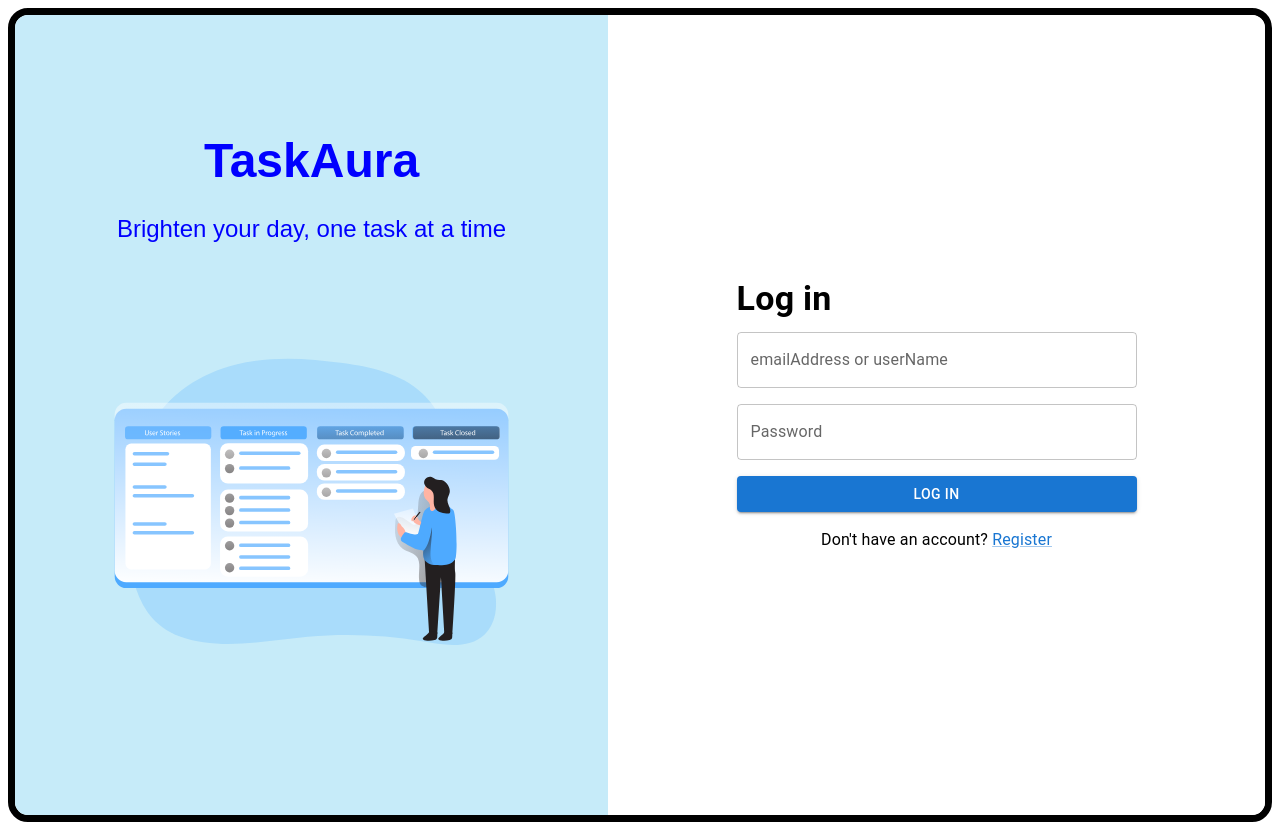
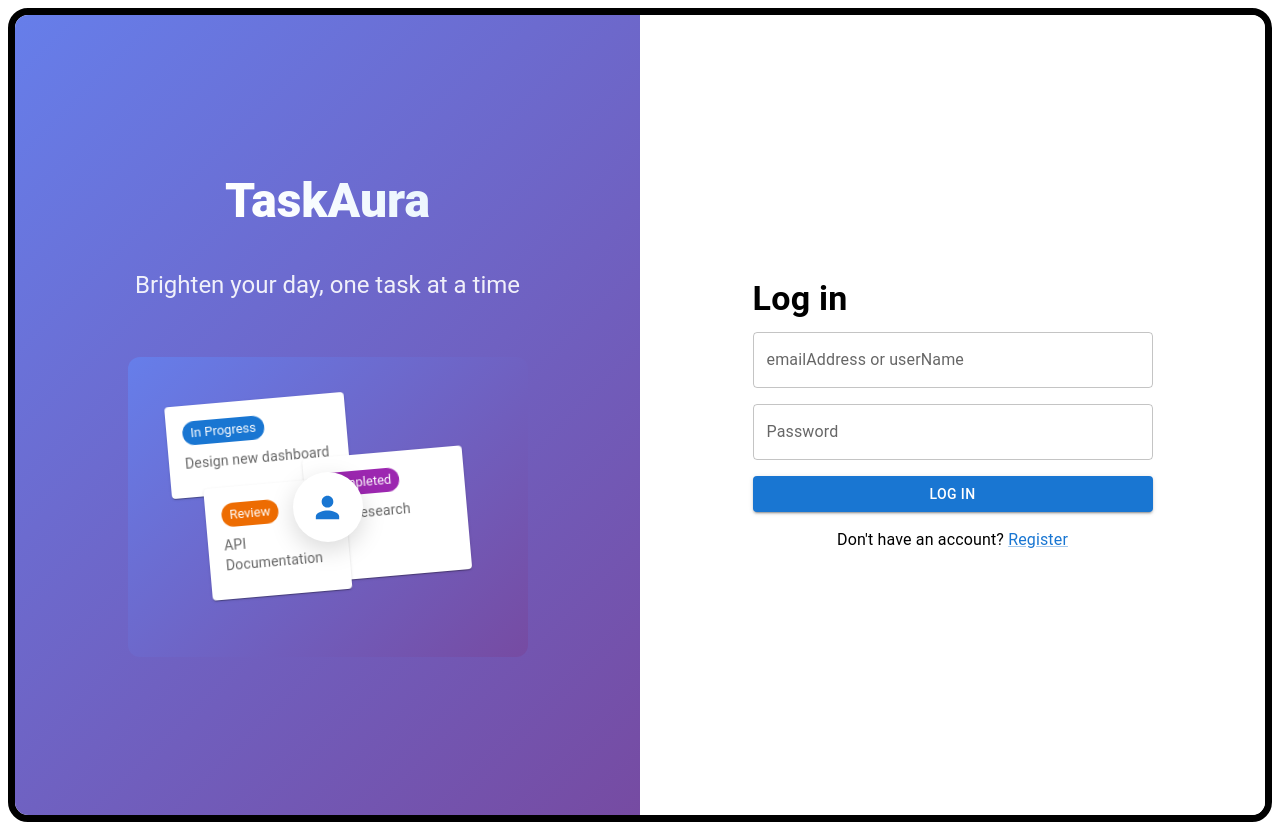
Before and after one commit to lucydavid003/Tasky-frontend, a React (Vite) app: page / in a window 1280 px wide. Built offline with nearby package versions, Linux system fonts and the light colour scheme.

Commit message:
improved my landing page

```diff
--- a/src/Pages/Landing.tsx
+++ b/src/Pages/Landing.tsx
@@ -1,29 +1,155 @@
-import { Box, Typography } from "@mui/material";
+import React from 'react';
+import { Box, Typography, Card, CardContent, Chip, Avatar, Fade, Slide } from "@mui/material";
 import { Outlet } from "react-router-dom";
+import { Person, CheckCircle } from '@mui/icons-material';
+
+
+const AnimatedTaskBoardIllustration: React.FC = () => (
+  <Box
+    sx={{
+      position: 'relative',
+      width: '100%',
+      height: '300px',
+      display: 'flex',
+      alignItems: 'center',
+      justifyContent: 'center',
+       background: 'linear-gradient(135deg, #667eea 0%, #764ba2 100%)',
+      borderRadius: 3,
+      overflow: 'hidden',
+    }}
+  >
+
+    <Fade in timeout={1000}>
+      <Card
+        sx={{
+          position: 'absolute',
+          top: '15%',
+          left: '10%',
+          width: 180,
+          transform: 'rotate(-5deg)',
+          animation: 'float 3s ease-in-out infinite',
+          '@keyframes float': {
+            '0%, 100%': { transform: 'rotate(-5deg) translateY(0px)' },
+            '50%': { transform: 'rotate(-5deg) translateY(-10px)' },
+          },
+        }}
+      >
+        <CardContent sx={{ p: 2 }}>
+          <Box sx={{ display: 'flex', alignItems: 'center', mb: 1 }}>
+            <Chip label="In Progress" color="primary" size="small" />
+          </Box>
+          <Typography variant="body2" color="text.secondary">
+            Design new dashboard
+          </Typography>
+        </CardContent>
+      </Card>
+    </Fade>
+
+    <Fade in timeout={1500}>
+      <Card
+        sx={{
+          position: 'absolute',
+          top: '35%',
+          right: '15%',
+          width: 160,
+          transform: 'rotate(8deg)',
+          animation: 'float 3s ease-in-out infinite 1s',
+        }}
+      >
+        <CardContent sx={{ p: 2 }}>
+          <Box sx={{ display: 'flex', alignItems: 'center', mb: 1 }}>
+            <Chip label="Completed" color="secondary" size="small" />
+          </Box>
+          <Typography variant="body2" color="text.secondary">
+            User research
+          </Typography>
+          <CheckCircle color="secondary" sx={{ mt: 1, fontSize: 20 }} />
+        </CardContent>
+      </Card>
+    </Fade>
+
+    <Fade in timeout={2000}>
+      <Card
+        sx={{
+          position: 'absolute',
+          bottom: '20%',
+          left: '20%',
+          width: 140,
+          transform: 'rotate(3deg)',
+          animation: 'float 3s ease-in-out infinite 2s',
+        }}
+      >
+        <CardContent sx={{ p: 2 }}>
+          <Box sx={{ display: 'flex', alignItems: 'center', mb: 1 }}>
+            <Chip label="Review" color="warning" size="small" />
+          </Box>
+          <Typography variant="body2" color="text.secondary">
+            API Documentation
+          </Typography>
+        </CardContent>
+      </Card>
+    </Fade>
+
+
+    <Avatar
+      sx={{
+        width: 70,
+        height: 70,
+        bgcolor: 'white',
+        color: 'primary.main',
+        fontSize: '1.8rem',
+        boxShadow: '0 8px 24px rgba(0, 0, 0, 0.15)',
+      }}
+    >
+      <Person fontSize="large" />
+    </Avatar>
+  </Box>
+);
 
 function Landing() {
   return (
-    <Box display="flex" height="100vh" border="7px solid black"  borderRadius="20px" overflow="hidden">
+    <Box display="flex" height="100vh" border="7px solid black" borderRadius="20px" overflow="hidden">
 
       <Box
         flex={1}
-        bgcolor="#c6ebf9ff"
-        display="flex"
-        justifyContent="center"
-        alignItems="center"
+        sx={{
+          background: 'linear-gradient(135deg, #667eea 0%, #764ba2 100%)', // Modern gradient
+          display: 'flex',
+          flexDirection: 'column',
+          justifyContent: 'center',
+          alignItems: 'center',
+          p: 4,
+          color: 'white',
+          position: 'relative',
+        }}
       >
-        <Box textAlign="center" px={4}>
-          <Typography variant="h3" fontWeight={600} color="blue" mb={3}     fontFamily={"'Raleway', sans-serif"}>
-          TaskAura
-          <Typography variant="h5"  p={3}  fontFamily={"'Nunito', sans-serif"}> Brighten your day, one task at a time</Typography>
+        <Slide direction="right" in timeout={800}>
+          <Box sx={{ textAlign: 'center', mb: 4, zIndex: 2 }}>
+            <Typography
+              variant="h3"
+              fontWeight={600}
+              sx={{
+                mb: 2,
+                background: 'linear-gradient(45deg, #FFF 30%, #E3F2FD 90%)',
+                backgroundClip: 'text',
+                WebkitBackgroundClip: 'text',
+                WebkitTextFillColor: 'transparent',
+                fontWeight: 800,
+              }}
+            >
+              TaskAura
+            </Typography>
+            <Typography variant="h5" p={3} sx={{ opacity: 0.9, fontWeight: 400 }}>
+              Brighten your day, one task at a time
+            </Typography>
+          </Box>
+        </Slide>
 
-          </Typography>
-          <img
-            src="/TASKY.svg"
-            alt="Tasks Illustration"
-            style={{ width: "100%", maxWidth: "400px" }}
-          />
-        </Box>
+        <Slide direction="up" in timeout={1200}>
+          <Box sx={{ width: '100%', maxWidth: 400 }}>
+            <AnimatedTaskBoardIllustration />
+          </Box>
+        </Slide>
       </Box>
 
 
```
